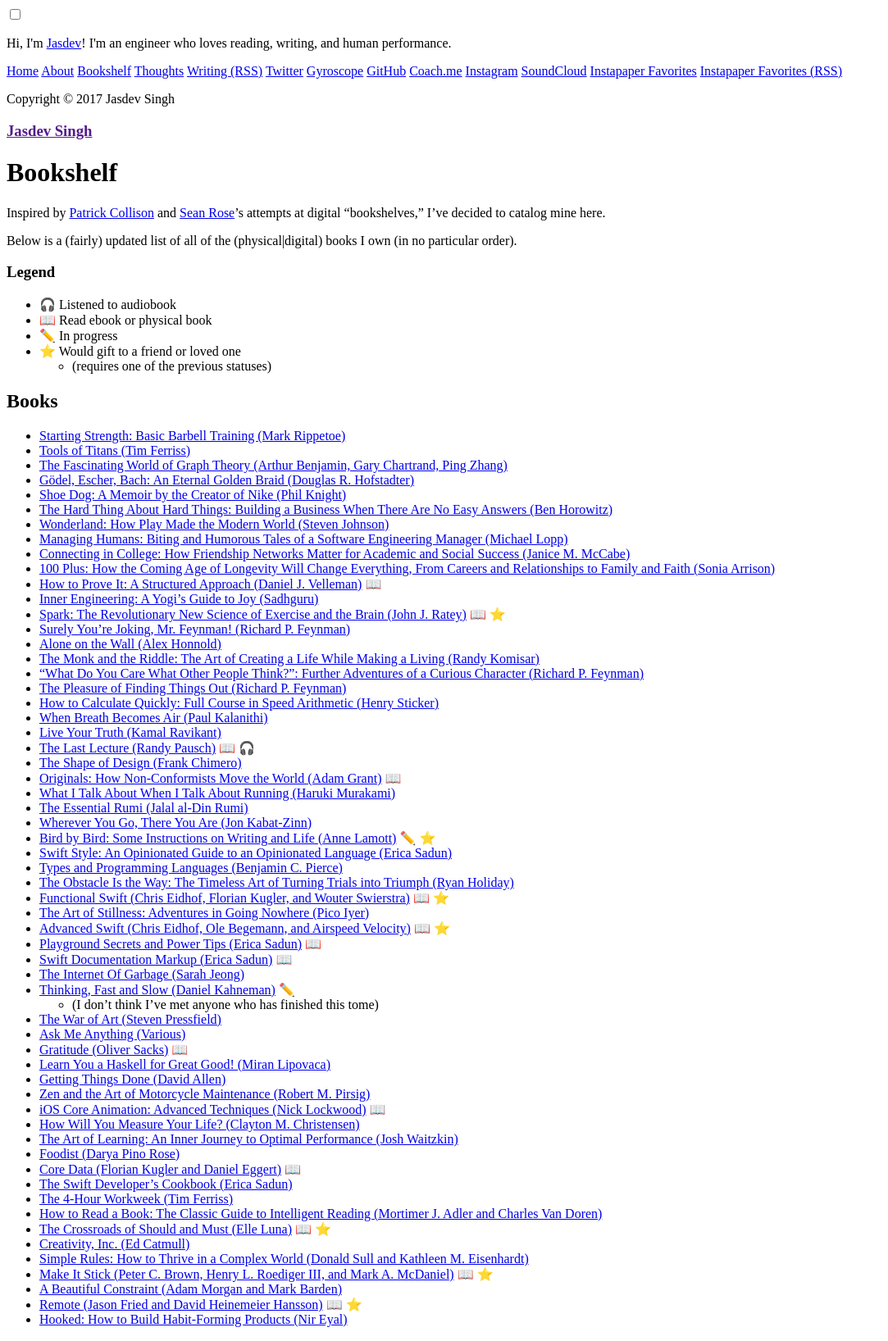
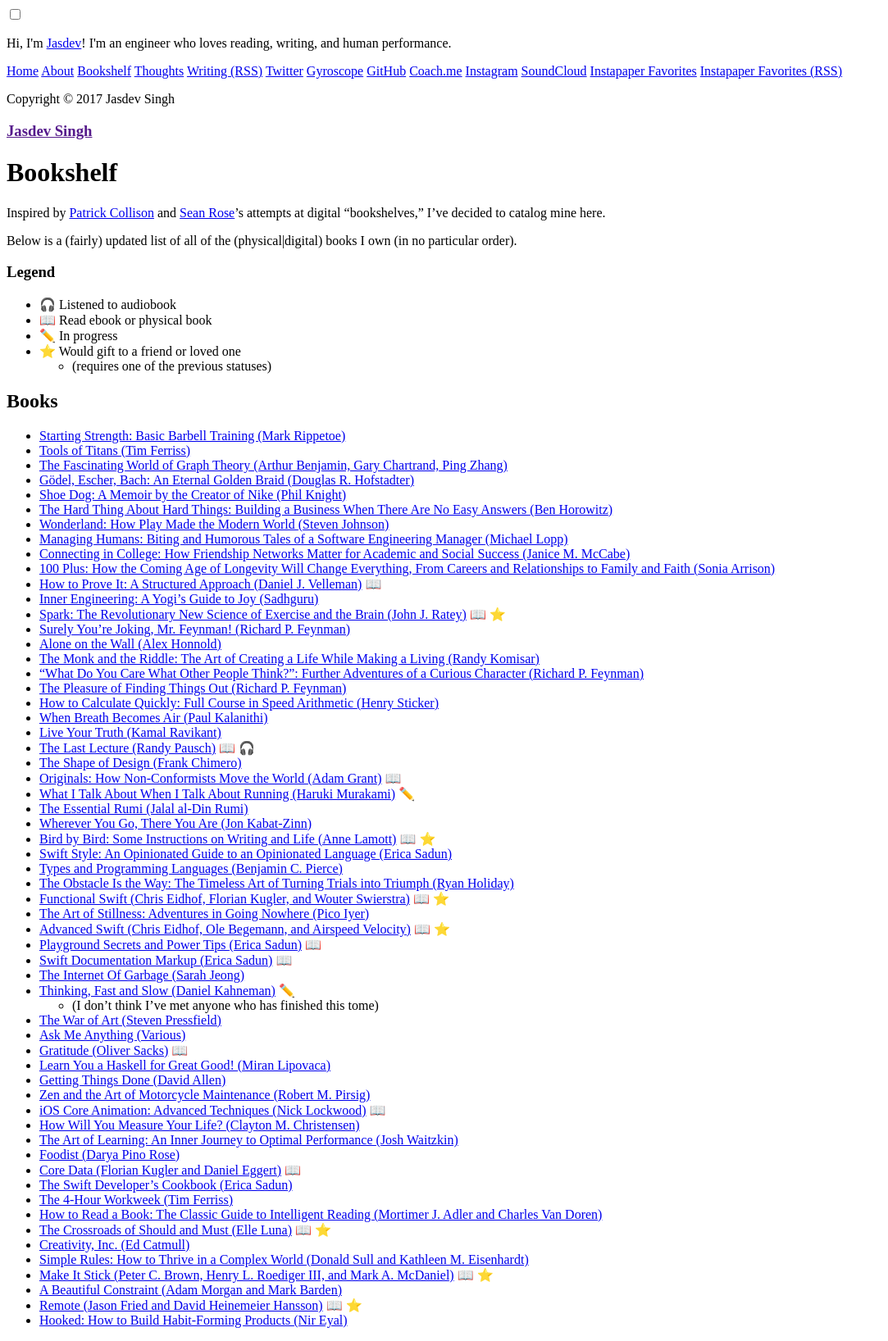
Before and after one commit to rvsrvs/jasdev.github.io, a Jekyll site: the page built from bookshelf.md, in a window 1280 px wide. Shown: the whole page at 82% size, without its empty margins (0-1083 px from the left). Built offline with Jekyll 4.4.1, drawn with Linux system fonts in a browser that asks for light colours.

Commit message:
Reading updates

```diff
--- a/bookshelf.md
+++ b/bookshelf.md
@@ -39,10 +39,10 @@
 - [The Last Lecture (Randy Pausch)](https://www.amazon.com/Last-Lecture-Randy-Pausch/dp/1401323251) 📖 🎧
 - [The Shape of Design (Frank Chimero)](https://www.amazon.com/Shape-Design-Frank-Chimero/dp/0985472200)
 - [Originals: How Non-Conformists Move the World (Adam Grant)](https://www.amazon.com/Originals-How-Non-Conformists-Move-World/dp/014312885X) 📖
-- [What I Talk About When I Talk About Running (Haruki Murakami)](https://www.amazon.com/What-Talk-About-When-Running/dp/0307389839)
+- [What I Talk About When I Talk About Running (Haruki Murakami)](https://www.amazon.com/What-Talk-About-When-Running/dp/0307389839) ✏️
 - [The Essential Rumi (Jalal al-Din Rumi)](https://www.amazon.com/Essential-Rumi-New-Expanded/dp/0062509594)
 - [Wherever You Go, There You Are (Jon Kabat-Zinn)](https://www.amazon.com/Wherever-You-Go-There-Are/dp/1401307787)
-- [Bird by Bird: Some Instructions on Writing and Life (Anne Lamott)](https://www.amazon.com/Bird-Some-Instructions-Writing-Life/dp/0385480016) ✏️ ⭐️
+- [Bird by Bird: Some Instructions on Writing and Life (Anne Lamott)](https://www.amazon.com/Bird-Some-Instructions-Writing-Life/dp/0385480016) 📖 ⭐️
 - [Swift Style: An Opinionated Guide to an Opinionated Language (Erica Sadun)](https://pragprog.com/book/esswift/swift-style)
 - [Types and Programming Languages (Benjamin C. Pierce)](https://www.amazon.com/Types-Programming-Languages-MIT-Press/dp/0262162091)
 - [The Obstacle Is the Way: The Timeless Art of Turning Trials into Triumph (Ryan Holiday)](https://www.amazon.com/Obstacle-Way-Timeless-Turning-Triumph/dp/1591846358)
```
